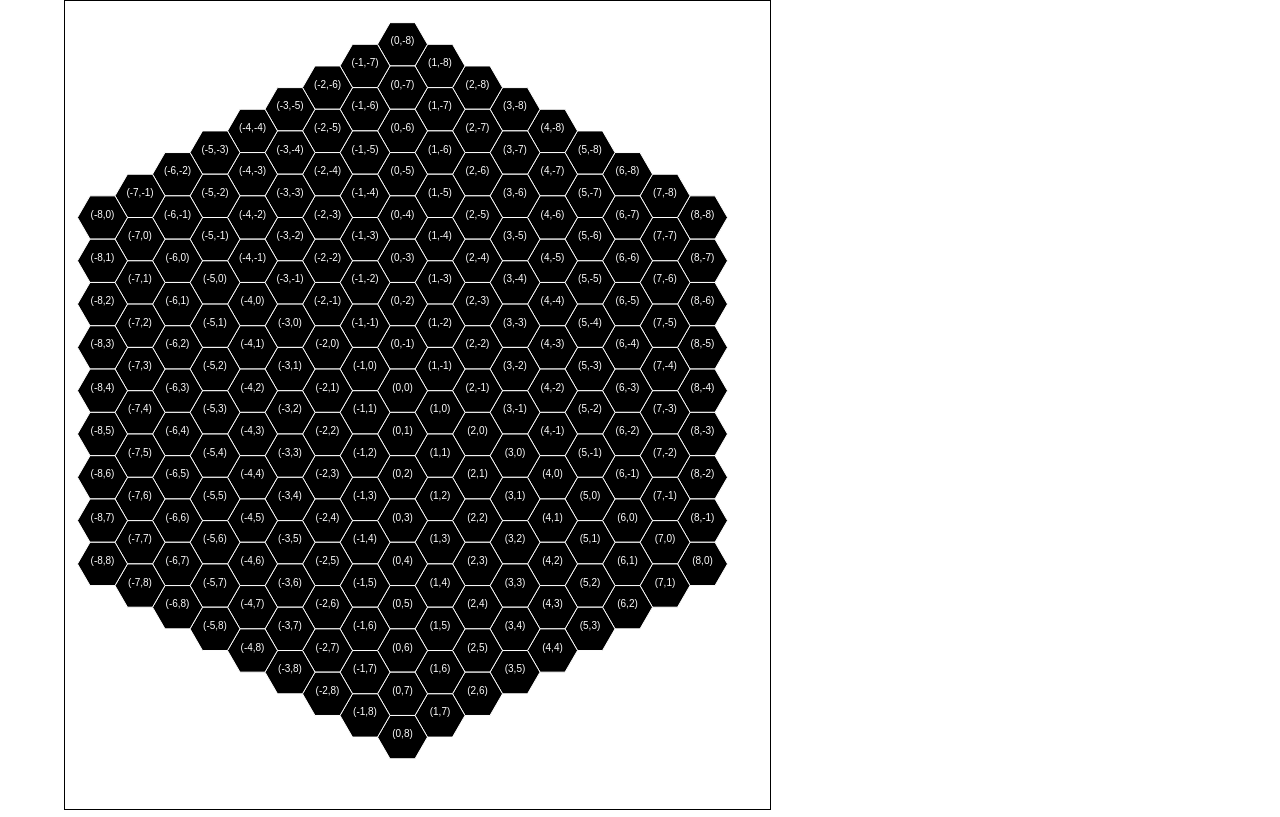
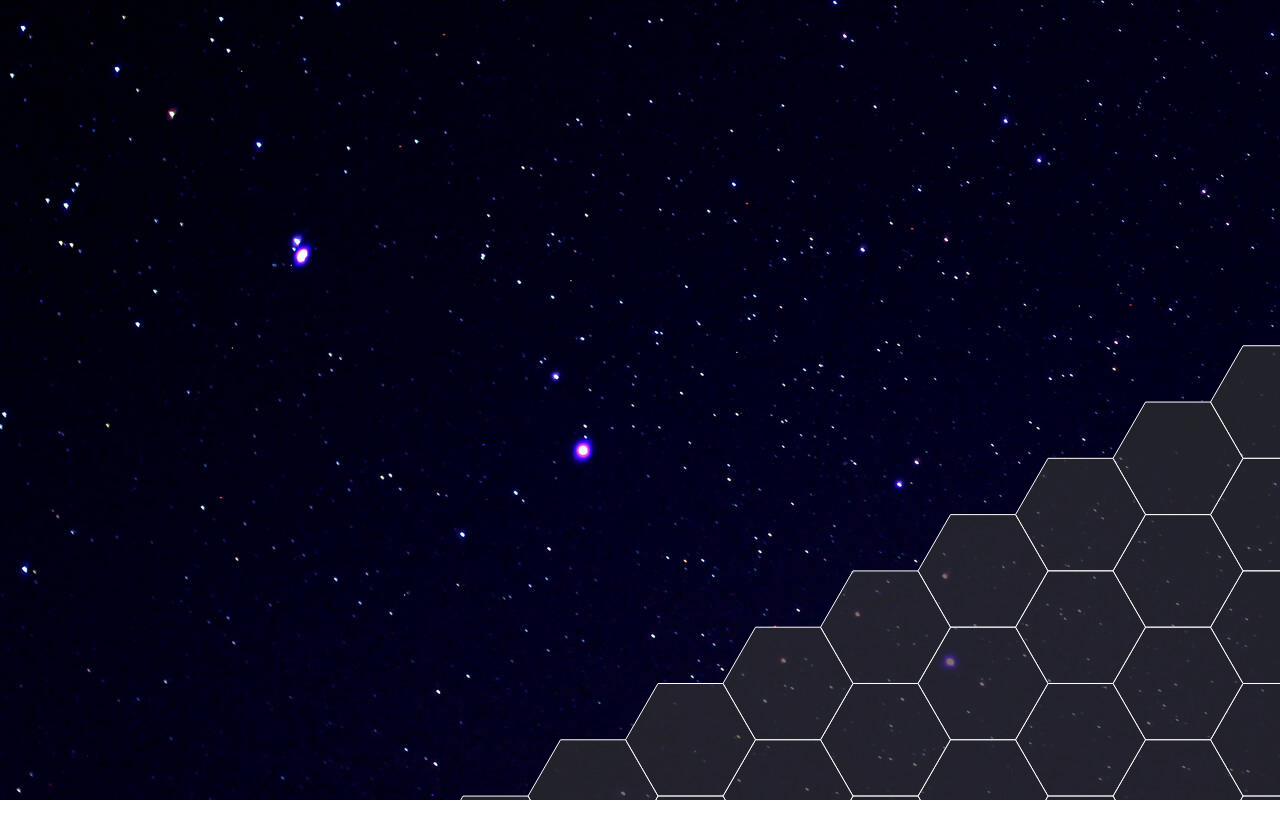
Before and after one commit to Celiian/Polaris, a Vue app: page / in a window 1280 px wide. Built offline with nearby package versions, Linux system fonts and the light colour scheme.

Commit message:
FEAT/ good looking first map

```diff
--- a/package.json
+++ b/package.json
@@ -10,10 +10,6 @@
     "format": "prettier --write src/"
   },
   "dependencies": {
-    "hex-grid-map": "^0.14.0",
-    "hex-grid-map-3d": "^1.5.1",
-    "hexgrid": "^0.0.1",
-    "konva": "^9.0.1",
     "pinia": "^2.0.32",
     "three": "^0.151.3",
     "vue": "^3.2.47",
--- a/src/App.vue
+++ b/src/App.vue
@@ -1,7 +1,5 @@
-<template>
-  <div id="app">
-    <HexagonalGrid />
-  </div>
+<template class="test">
+  <HexagonalGrid />
 </template>
 
 <script>
@@ -16,15 +14,7 @@ export default {
 </script>
 
 <style>
-#app {
-  font-family: Avenir, Helvetica, Arial, sans-serif;
-  text-align: center;
-  color: #2c3e50;
-  margin-top: 60px;
-  width: 100%;
-  height: 100vh;
-  display: flex;
-  justify-content: center;
-  align-items: center;
+.test {
+  margin: 0px;
 }
 </style>
--- a/src/assets/base.css
+++ b/src/assets/base.css
@@ -65,9 +65,8 @@ body {
   background: var(--color-background);
   transition: color 0.5s, background-color 0.5s;
   line-height: 1.6;
-  font-family: Inter, -apple-system, BlinkMacSystemFont, "Segoe UI", Roboto,
-    Oxygen, Ubuntu, Cantarell, "Fira Sans", "Droid Sans", "Helvetica Neue",
-    sans-serif;
+  font-family: Inter, -apple-system, BlinkMacSystemFont, "Segoe UI", Roboto, Oxygen, Ubuntu, Cantarell, "Fira Sans",
+    "Droid Sans", "Helvetica Neue", sans-serif;
   font-size: 15px;
   text-rendering: optimizeLegibility;
   -webkit-font-smoothing: antialiased;
--- a/src/assets/main.css
+++ b/src/assets/main.css
@@ -1,35 +1,4 @@
 @import "./base.css";
-
 #app {
-  max-width: 1280px;
   margin: 0 auto;
-  padding: 2rem;
-
-  font-weight: normal;
 }
-
-a,
-.green {
-  text-decoration: none;
-  color: hsla(160, 100%, 37%, 1);
-  transition: 0.4s;
-}
-
-@media (hover: hover) {
-  a:hover {
-    background-color: hsla(160, 100%, 37%, 0.2);
-  }
-}
-
-@media (min-width: 1024px) {
-  body {
-    display: flex;
-    place-items: center;
-  }
-
-  #app {
-    display: grid;
-    grid-template-columns: 1fr 1fr;
-    padding: 0 2rem;
-  }
-}
--- a/src/components/HexagonalGrid.vue
+++ b/src/components/HexagonalGrid.vue
@@ -1,33 +1,96 @@
 <template>
-  <div>
-    <canvas
-      id="canvas"
-      ref="canvas"
-      width="300"
-      height="200"
-      style="border: 1px solid #000000; overflow: scroll"
-      @click="handleHexClick"
-    ></canvas>
+  <div class="container" id="items-container">
+    <canvas id="canvas" ref="canvas" width="300" height="300" @click="handleHexClick"></canvas>
   </div>
 </template>
+
+<style>
+#canvas {
+  scrollbar-width: none;
+}
+
+.container {
+  background: #333;
+  display: grid;
+  grid-template-columns: auto auto auto;
+  padding: 8px;
+  box-sizing: border-box;
+  height: 100vh;
+  overflow: auto;
+  cursor: grab;
+  scrollbar-width: none;
+  background-image: url("../assets/starry.jpg");
+}
+</style>
+
 <script>
 const P2 = (x, y) => ({ x, y });
 const EDGES = 6;
-const RADIUS = 25;
-const MAP_SIZE = 8;
+const RADIUS = 65;
+const MAP_SIZE = 17;
 const TAU = 2 * Math.PI;
 const EDGE_LEN = Math.sin(Math.PI / EDGES) * RADIUS * 2;
 const GRID_Y_SPACE = Math.cos(Math.PI / EDGES) * RADIUS * 2;
 const GRID_X_SPACE = RADIUS * 2 - EDGE_LEN * 0.5;
 const GRID_Y_OFFSET = GRID_Y_SPACE * 0.5;
-const MAP_WIDTH = (1.8 * MAP_SIZE + 2) * Math.round(GRID_Y_SPACE);
-const MAP_HEIGHT = (2.1 * MAP_SIZE + 2) * Math.round(GRID_Y_SPACE);
+const MAP_WIDTH = (1.75 * MAP_SIZE + 2) * Math.round(GRID_Y_SPACE);
+const MAP_HEIGHT = (2.05 * MAP_SIZE + 2) * Math.round(GRID_Y_SPACE);
 
 export default {
   mounted() {
-    document.getElementById("canvas").setAttribute("width", MAP_WIDTH + "px");
-    document.getElementById("canvas").setAttribute("height", MAP_HEIGHT + "px");
+    var canvas = document.getElementById("canvas");
+    canvas.setAttribute("width", MAP_WIDTH + "px");
+    canvas.setAttribute("height", MAP_HEIGHT + "px");
     this.drawGrid(MAP_SIZE, this.createPoly(EDGES));
+
+    /*
+  this is an implementation of Wes Bos click & drag scroll algorythm. In his video, he shows how to do the horizontal scroll. I have implemented the vertical scroll for those wondering how to make it as well.
+
+  Wes Bos video:
+    https://www.youtube.com/watch?v=C9EWifQ5xqA
+*/
+    const container = document.querySelector("#items-container");
+
+    let startY;
+    let startX;
+    let scrollLeft;
+    let scrollTop;
+    let isDown;
+
+    container.addEventListener("mousedown", (e) => mouseIsDown(e));
+    container.addEventListener("mouseup", (e) => mouseUp(e));
+    container.addEventListener("mouseleave", (e) => mouseLeave(e));
+    container.addEventListener("mousemove", (e) => mouseMove(e));
+
+    function mouseIsDown(e) {
+      isDown = true;
+      startY = e.pageY - container.offsetTop;
+      startX = e.pageX - container.offsetLeft;
+      scrollLeft = container.scrollLeft;
+      scrollTop = container.scrollTop;
+      container.style.cursor = "grabbing";
+    }
+    function mouseUp(e) {
+      isDown = false;
+      container.style.cursor = "grab";
+    }
+    function mouseLeave(e) {
+      isDown = false;
+    }
+    function mouseMove(e) {
+      if (isDown) {
+        e.preventDefault();
+        //Move vertcally
+        const y = e.pageY - container.offsetTop;
+        const walkY = y - startY;
+        container.scrollTop = scrollTop - walkY;
+
+        //Move Horizontally
+        const x = e.pageX - container.offsetLeft;
+        const walkX = x - startX;
+        container.scrollLeft = scrollLeft - walkX;
+      }
+    }
   },
   methods: {
     drawGrid(radius, hexPoints) {
@@ -36,10 +99,35 @@ export default {
       for (let y = radius; y >= -radius; y--) {
         for (let x = -radius; x <= radius; x++) {
           if (x * y > 0 && Math.abs(x) + Math.abs(y) > radius) continue;
-          ctx.fillStyle = "#000000";
+          /*var distance = 9 - this.distance(x, y);
+          if (distance <= 0) {
+            distance = 0;
+          }
+          console.log(distance);
+          var color = "#" + distance + distance + distance;
+          */
+          var color = "#333A";
+
+          if (y == 0 && x == 0) {
+            color = "#FF0C";
+          }
+
+          ctx.fillStyle = color;
           const hexCenter = this.gridToPixel(y, x, radius, center);
           this.drawPoly(hexCenter, hexPoints, ctx, y, x);
         }
+      }
+    },
+    distance(xa, ya, xb = 0, yb = 0) {
+      var dx = xa - xb;
+      var dy = ya - yb;
+      const sameSign = dx * dy > 0;
+      dx = Math.abs(dx);
+      dy = Math.abs(dy);
+      if (sameSign) {
+        return dx + dy;
+      } else {
+        return Math.max(dx, dy);
       }
     },
     gridToPixel(gridX, gridY, radius, p = {}) {
@@ -63,7 +151,7 @@ export default {
       ctx.fillStyle = "#FFFFFF";
       ctx.textAlign = "center";
 
-      ctx.fillText(`(${col},${row})`, 0, 0);
+      //ctx.fillText(`(${col},${row})`, 0, 0);
     },
     createPoly(sides, points = []) {
       const step = TAU / sides;
```
Also changed, not shown: src/assets/starry.jpg (added), 1 other file (tests, documents, lock files or other folders).
